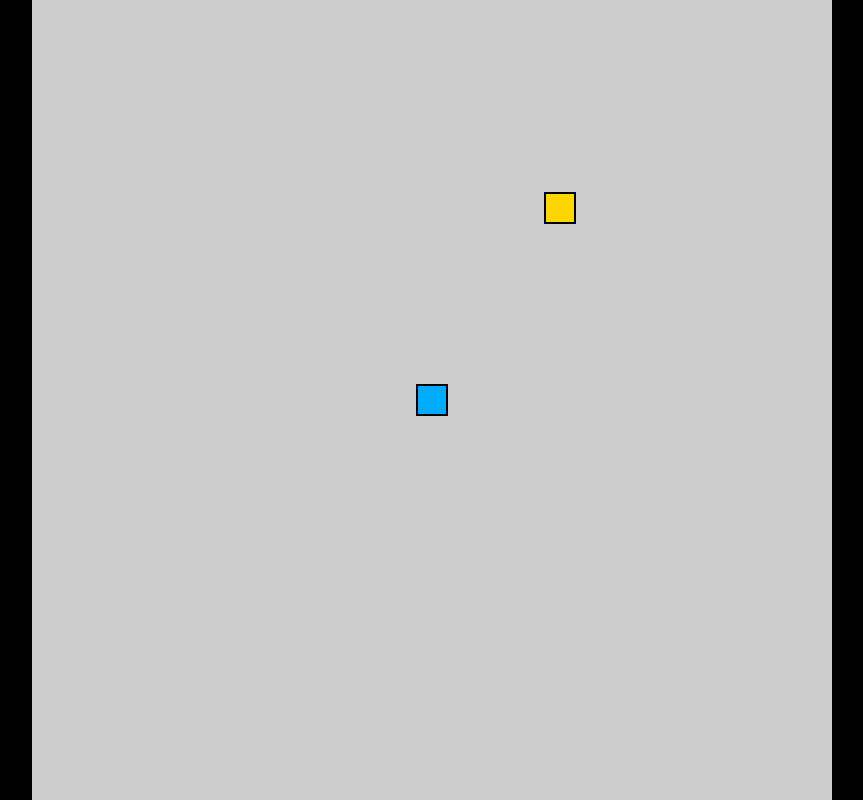
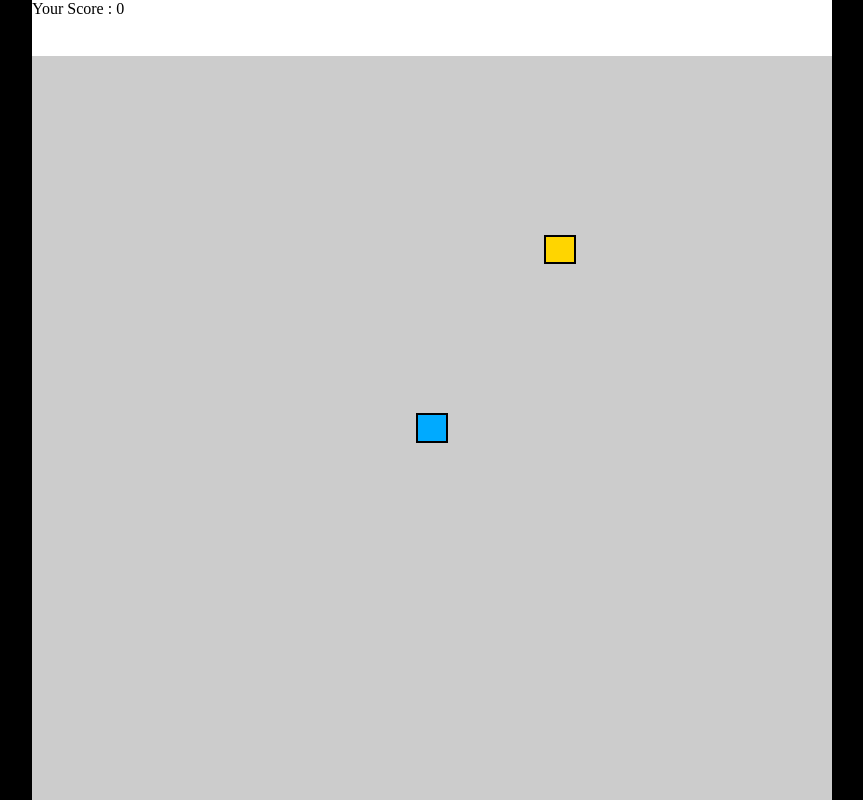
Before and after one commit to Kiran-KumarM/Snake-Game, an Angular app: page / in a window 1280 px wide. Shown: the whole page, without its empty margins (208-1071 px from the left). Built offline with nearby package versions, Linux system fonts and the light colour scheme.

Commit message:
added Score,updating speed based on score

```diff
--- a/src/app/app.component.html
+++ b/src/app/app.component.html
@@ -1 +1,2 @@
+<div class="score">Your Score : {{score}}</div>
 <div class="game_board"></div>
--- a/src/app/app.component.ts
+++ b/src/app/app.component.ts
@@ -13,6 +13,8 @@ export class AppComponent implements OnInit{
   currentDirection={x:0,y:0};
   pastDirection={x:0,y:0};
   interval:any;
+  score:number=0;
+  speed:number=150;
 
 ngOnInit(){
  this.board=document.querySelector<HTMLElement>('.game_board');
@@ -38,7 +40,7 @@ this.updateFood();
 updateFrames(){
   this.interval=setInterval(()=>{
     this.updateSnake();
-  },150)
+  },this.speed)
 }
 updateSnake(){
   let snakeBoxArray= document.querySelectorAll<HTMLElement>('.snake')
@@ -49,10 +51,37 @@ for(let z=0;z<this.snakeBodyArray.length;z++){
   snakeBoxArray[z].style.gridRowStart = String(this.snakeBodyArray[z].y )
   snakeBoxArray[z].style.gridColumnStart = String(this.snakeBodyArray[z].x)
 }
+this.score=this.snakeBodyArray.length-1
 this.foodEaten();
-this.stopGame()
+this.stopGame();
+this.updateSpeed();
 }
-
+updateSpeed(){
+  let updatedspeed=150;
+  if(this.score>10){
+    updatedspeed=140;
+  }
+  else if(this.score>25){
+    updatedspeed=125;
+  }
+  else if(this.score>50){
+    updatedspeed=115;
+  }
+  else if(this.score>150){
+    updatedspeed=100;
+  }
+  else if(this.score>250){
+    updatedspeed=90;
+  }
+  if(updatedspeed != this.speed){
+    this.newframeSpeed(updatedspeed)
+  }
+}
+newframeSpeed(speed:number){
+  clearInterval(this.interval);
+  this.speed=speed;
+  this.updateFrames();
+}
 updateFood(){
 let foodPosition=this.getRandomPosition();
 if((this.snakeBodyArray.findIndex(x=> (x.x==foodPosition.x && x.y==foodPosition.y)))== -1){
--- a/src/styles.css
+++ b/src/styles.css
@@ -8,9 +8,14 @@ body{
     align-items: center;
     margin: 0;
 }
+.score{
+  height:7vmin;
+  width:100vmin;
+  background-color: #fff;
+}
 .game_board{
     background-color: #ccc;
-    height:100vmin;
+    height:93vmin;
     width:100vmin;
     display: grid;
     grid-template-rows: repeat(25, 1fr);
```
